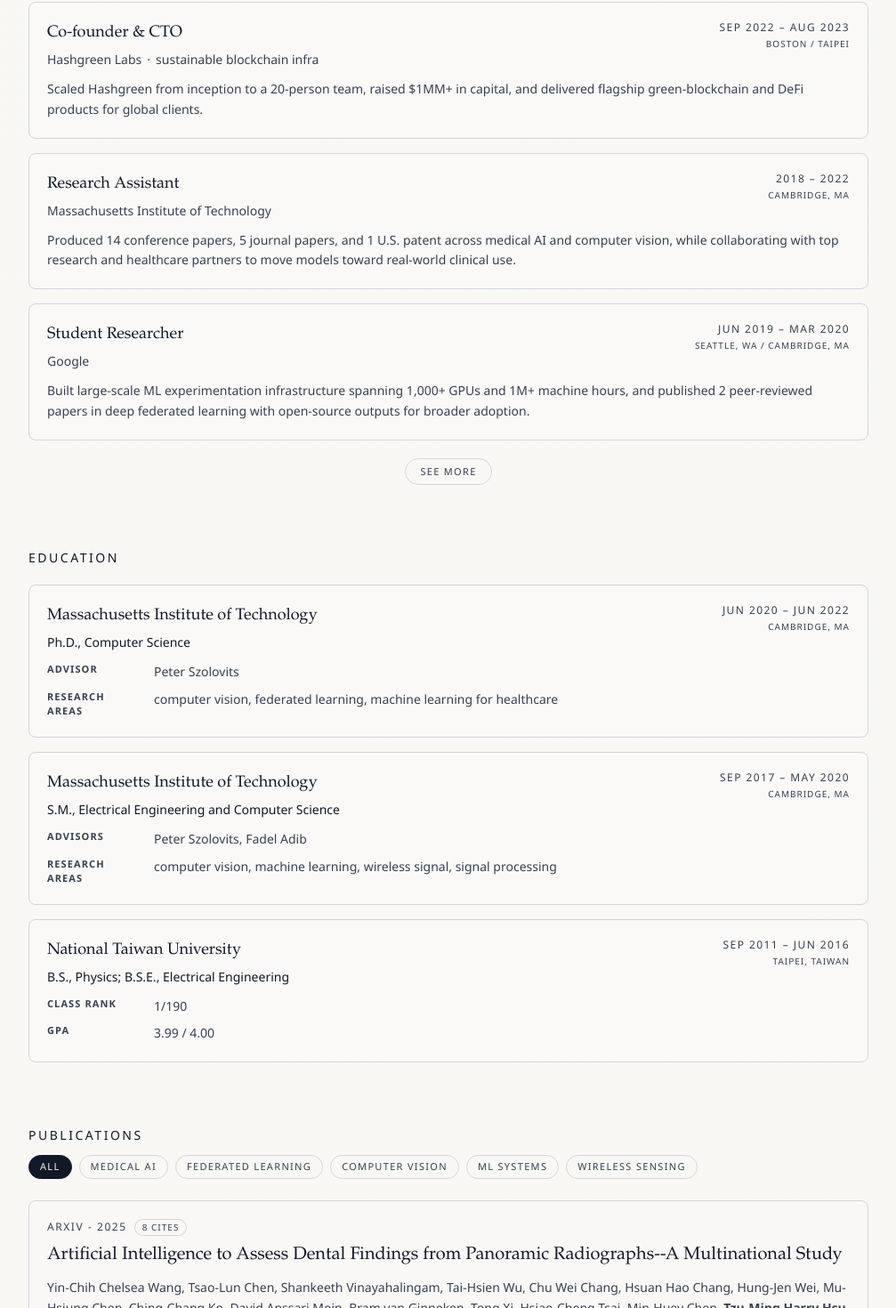
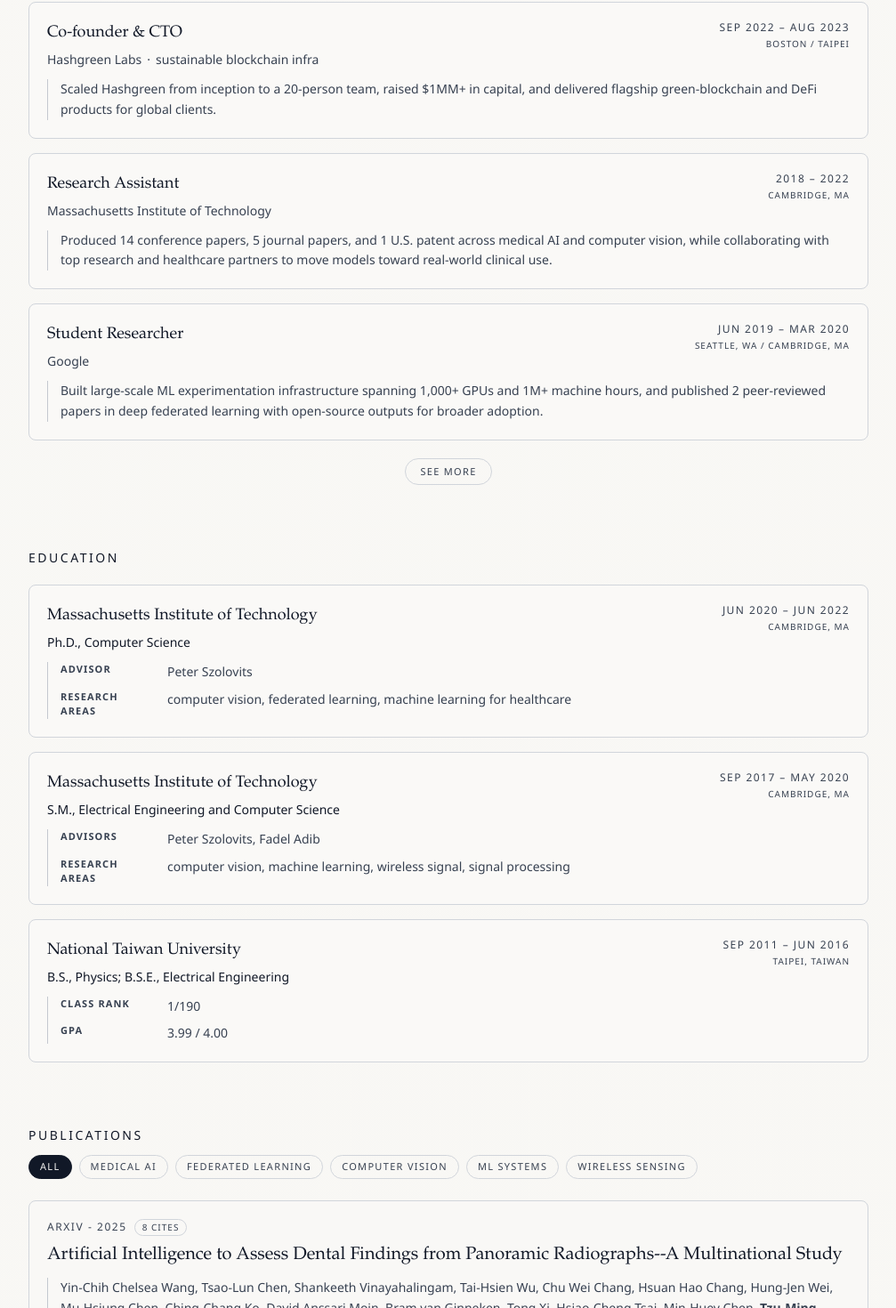
Before and after one commit to stmharry/stmharry.github.io, a React (Vite) app: page / in a window 1280 px wide. Shown: the part 1271-2741 px from the top of the page at 89% size, without its empty margins (136-1143 px from the left). Built offline with nearby package versions, Linux system fonts and the light colour scheme.

Commit message:
💄 style(ui): add theme-aware detail rails across cards

```diff
--- a/src/components/EducationSection.tsx
+++ b/src/components/EducationSection.tsx
@@ -68,6 +68,7 @@
                     />
                   }
                 >
+                  <div className="border-l border-(--rail) pl-3.5">
                     {labeledDetails.length > 0 ? (
                       <dl className="space-y-2">
                         {labeledDetails.map((detail, index) => (
@@ -86,6 +87,7 @@
                         ))}
                       </ul>
                     ) : null}
+                  </div>
                 </MobileCardDisclosure>
               ) : (
                 <CardHeader
--- a/src/components/ExperienceSection.tsx
+++ b/src/components/ExperienceSection.tsx
@@ -69,6 +69,7 @@
                   />
                 }
               >
+                <div className="border-l border-(--rail) pl-3.5">
                   <p className="text-sm leading-relaxed text-(--ink-700)">{item.summary}</p>
 
                   {item.organizationUrl ? (
@@ -84,6 +85,7 @@
                       </a>
                     </div>
                   ) : null}
+                </div>
               </MobileCardDisclosure>
             </li>
           );
--- a/src/components/PublicationsSection.tsx
+++ b/src/components/PublicationsSection.tsx
@@ -227,6 +227,7 @@
                   </>
                 )}
               >
+                <div className="border-l border-(--rail) pl-3.5">
                   <p className="text-sm leading-relaxed text-(--ink-700)">{renderAuthors(publication.authors)}</p>
 
                   <div className="mt-3 flex flex-wrap gap-2">
@@ -242,6 +243,7 @@
                         {link.label}
                       </a>
                     ))}
+                  </div>
                 </div>
               </MobileCardDisclosure>
 
--- a/src/index.css
+++ b/src/index.css
@@ -9,6 +9,7 @@
   --paper: #f8f7f4;
   --paper-accent: #f3f2ef;
   --line: #d1d5db;
+  --rail: #c4c8cf;
   --mobile-sticky-name-height: 2.25rem;
   color-scheme: light dark;
 }
@@ -20,6 +21,7 @@
     --paper: #111827;
     --paper-accent: #1f2937;
     --line: #374151;
+    --rail: #9ca3af;
   }
 }
 
```
Lines whose indentation alone changed are shown as unchanged.
